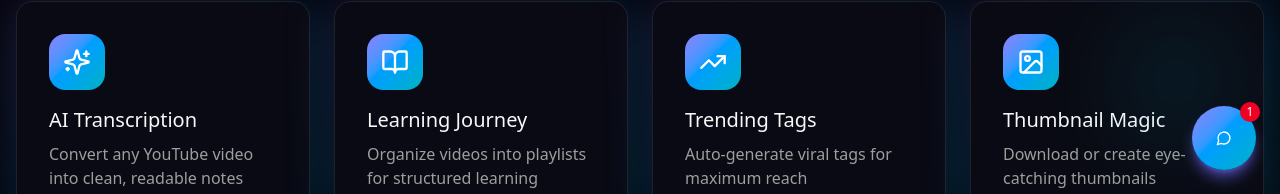
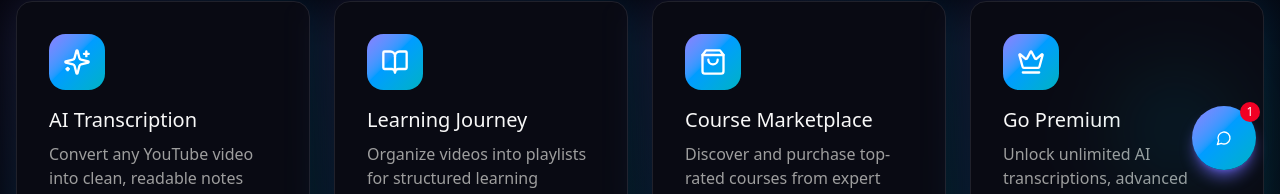
Before and after one commit to bhaveshmahawar97/YTScribe, a React (Vite) app in the folder client/: page / in a window 1280 px wide. Shown: the part 606-800 px from the top of the page. Built offline with nearby package versions, Linux system fonts and the light colour scheme; no server answers.

Commit message:
update changes in ui remove guest checkout , tags and thumbnails

```diff
--- a/client/src/components/Auth/LoginPage.jsx
+++ b/client/src/components/Auth/LoginPage.jsx
@@ -232,19 +232,6 @@ export function LoginPage({ onNavigate, onAuthSuccess }) {
                   GitHub
                 </Button>
               </div>
-
-              {/* Guest Login */}
-              <Button
-                type="button"
-                variant="ghost"
-                className="w-full"
-                onClick={() => {
-                  toast.success('Continuing as guest...');
-                  onNavigate('home');
-                }}
-              >
-                Continue as Guest
-              </Button>
             </form>
           </Card>
 
--- a/client/src/components/Hero.tsx
+++ b/client/src/components/Hero.tsx
@@ -1,5 +1,5 @@
 import { motion } from 'motion/react';
-import { Sparkles, Zap, TrendingUp, Image as ImageIcon, BookOpen, Info } from 'lucide-react';
+import { Sparkles, Zap, ShoppingBag, Crown, BookOpen, Info } from 'lucide-react';
 import { Button } from './ui/button';
 import { useState } from 'react';
 import { QuickStartGuide } from './QuickStartGuide';
@@ -25,16 +25,16 @@ export function Hero({ setActiveSection }: HeroProps) {
       action: () => setActiveSection('playlist'),
     },
     {
-      icon: TrendingUp,
-      title: 'Trending Tags',
-      description: 'Auto-generate viral tags for maximum reach',
-      action: () => setActiveSection('tags'),
+      icon: ShoppingBag,
+      title: 'Course Marketplace',
+      description: 'Discover and purchase top-rated courses from expert creators.',
+      action: () => setActiveSection('marketplace'),
     },
     {
-      icon: ImageIcon,
-      title: 'Thumbnail Magic',
-      description: 'Download or create eye-catching thumbnails',
-      action: () => setActiveSection('thumbnail'),
+      icon: Crown,
+      title: 'Go Premium',
+      description: 'Unlock unlimited AI transcriptions, advanced analytics, and exclusive content.',
+      action: () => setActiveSection('premium'),
     },
   ];
 
```
